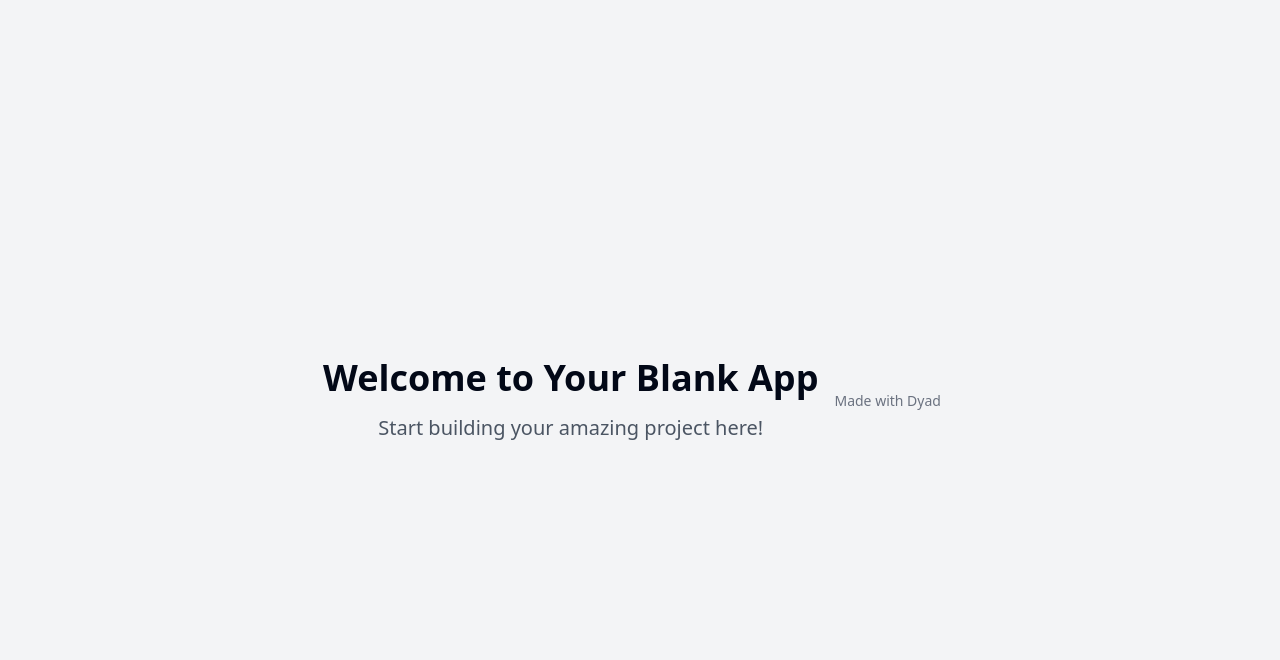
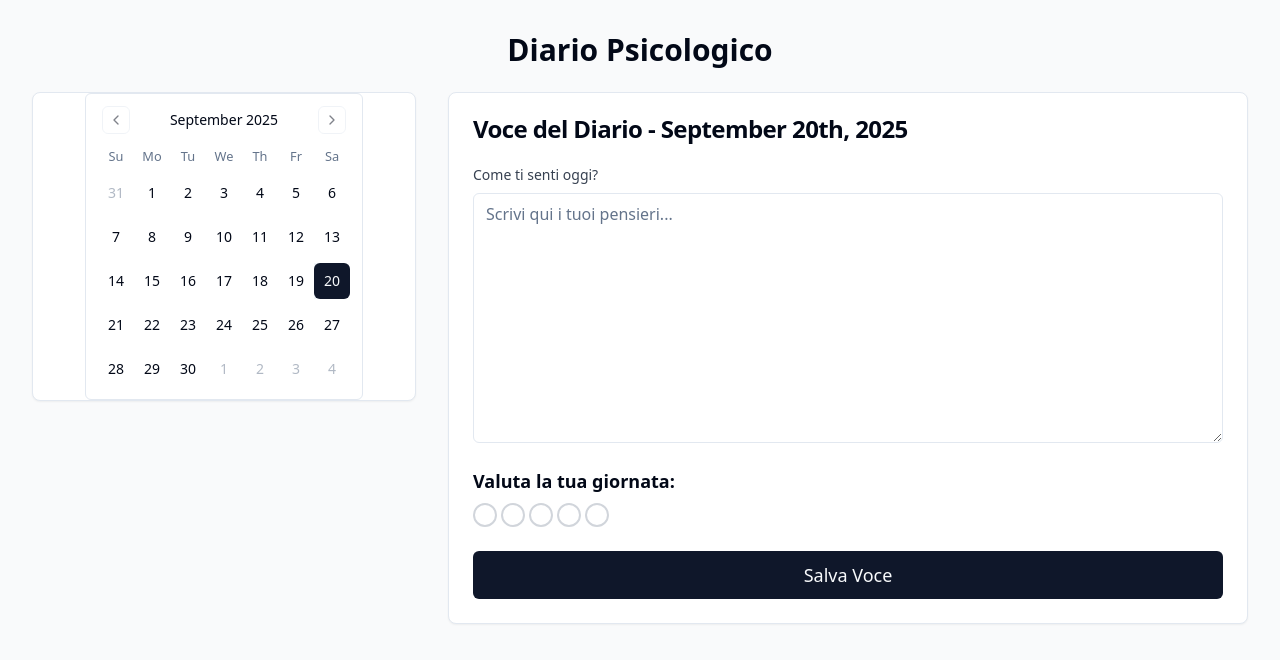
Before and after one commit to Razdnut/audiodiary, a React (Vite) app: page / in a window 1280 px wide. Shown: the top 660 px of the page. Built offline with nearby package versions, Linux system fonts and the light colour scheme.

Commit message:
[dyad] Sostituita la pagina vuota con l'app del diario funzionante. - wrote 5 file(s), deleted 3 file(s), added date-fns, react-day-picker package(s)

```diff
--- a/src/components/ui/calendar.tsx
+++ b/src/components/ui/calendar.tsx
@@ -1,56 +1,64 @@
-// This would be a simplified calendar component for date selection
-// For a production app, you might want to use a more complete library
-import React from 'react';
+"use client"
 
-interface CalendarProps {
-  selected: Date;
-  onSelect: (date: Date) => void;
-  mode?: 'single' | 'range';
+import * as React from "react"
+import { ChevronLeft, ChevronRight } from "lucide-react"
+import { DayPicker } from "react-day-picker"
+
+import { cn } from "@/lib/utils"
+import { buttonVariants } from "@/components/ui/button"
+
+export type CalendarProps = React.ComponentProps<typeof DayPicker>
+
+function Calendar({
+  className,
+  classNames,
+  showOutsideDays = true,
+  ...props
+}: CalendarProps) {
+  return (
+    <DayPicker
+      showOutsideDays={showOutsideDays}
+      className={cn("p-3", className)}
+      classNames={{
+        months: "flex flex-col sm:flex-row space-y-4 sm:space-x-4 sm:space-y-0",
+        month: "space-y-4",
+        caption: "flex justify-center pt-1 relative items-center",
+        caption_label: "text-sm font-medium",
+        nav: "space-x-1 flex items-center",
+        nav_button: cn(
+          buttonVariants({ variant: "outline" }),
+          "h-7 w-7 bg-transparent p-0 opacity-50 hover:opacity-100"
+        ),
+        nav_button_previous: "absolute left-1",
+        nav_button_next: "absolute right-1",
+        table: "w-full border-collapse space-y-1",
+        head_row: "flex",
+        head_cell:
+          "text-muted-foreground rounded-md w-9 font-normal text-[0.8rem]",
+        row: "flex w-full mt-2",
+        cell: "h-9 w-9 text-center text-sm p-0 relative [&:has([aria-selected])]:bg-accent first:[&:has([aria-selected])]:rounded-l-md last:[&:has([aria-selected])]:rounded-r-md focus-within:relative focus-within:z-20",
+        day: cn(
+          buttonVariants({ variant: "ghost" }),
+          "h-9 w-9 p-0 font-normal aria-selected:opacity-100"
+        ),
+        day_selected:
+          "bg-primary text-primary-foreground hover:bg-primary hover:text-primary-foreground focus:bg-primary focus:text-primary-foreground",
+        day_today: "bg-accent text-accent-foreground",
+        day_outside: "text-muted-foreground opacity-50",
+        day_disabled: "text-muted-foreground opacity-50",
+        day_range_middle:
+          "aria-selected:bg-accent aria-selected:text-accent-foreground",
+        day_hidden: "invisible",
+        ...classNames,
+      }}
+      components={{
+        IconLeft: ({ ...props }) => <ChevronLeft className="h-4 w-4" />,
+        IconRight: ({ ...props }) => <ChevronRight className="h-4 w-4" />,
+      }}
+      {...props}
+    />
+  )
 }
+Calendar.displayName = "Calendar"
 
-const Calendar: React.FC<CalendarProps> = ({
-  selected,
-  onSelect,
-  mode = 'single'
-}) => {
-  const today = new Date();
-  const month = today.getMonth();
-  const year = today.getFullYear();
-
-  const daysInMonth = new Date(year, month + 1, 0).getDate();
-  const firstDay = new Date(year, month, 1).getDay();
-
-  return (
-    <div className="grid grid-cols-7 gap-1">
-      {['Sun', 'Mon', 'Tue', 'Wed', 'Thu', 'Fri', 'Sat'].map(day => (
-        <div key={day} className="text-center font-medium">{day}</div>
-      ))}
-
-      {Array.from({ length: firstDay }, (_, index) => (
-        <div key={`empty-${index}`} className="h-8" />
-      ))}
-
-      {Array.from({ length: daysInMonth }, (_, index) => {
-        const day = index + 1;
-        const date = new Date(year, month, day);
-        const isSelected = selected && selected.getDate() === day && selected.getMonth() === month;
-
-        return (
-          <button
-            key={day}
-            onClick={() => onSelect(date)}
-            className={`h-8 w-8 rounded-full flex items-center justify-center ${
-              isSelected
-                ? 'bg-blue-500 text-white'
-                : 'bg-gray-100 hover:bg-gray-200'
-            }`}
-          >
-            {day}
-          </button>
-        );
-      })}
-    </div>
-  );
-};
-
-export default Calendar;
+export { Calendar }
--- a/src/pages/DailyJournal.tsx
+++ b/src/pages/DailyJournal.tsx
@@ -2,116 +2,129 @@ import React, { useState, useEffect } from 'react';
 import { Card, CardContent, CardHeader, CardTitle } from '@/components/ui/card';
 import { Button } from '@/components/ui/button';
 import { Textarea } from '@/components/ui/textarea';
-import { Rating } from '@/components/ui/rating';
+import Rating from '@/components/ui/rating';
 import { Calendar } from '@/components/ui/calendar';
-import { format, startOfMonth, endOfMonth, addDays, formatISO } from 'date-fns';
+import { format } from 'date-fns';
 
 interface JournalEntry {
-  id: string;
   date: string; // YYYY-MM-DD
   content: string;
-  rating?: number;
-  createdAt: string;
-  updatedAt: string;
+  rating: number;
 }
 
 const DailyJournal = () => {
-  const [selectedDate, setSelectedDate] = useState<Date>(new Date());
+  const [selectedDate, setSelectedDate] = useState<Date | undefined>(new Date());
   const [entries, setEntries] = useState<{ [key: string]: JournalEntry }>({});
-  const [currentEntry, setCurrentEntry] = useState<Partial<JournalEntry>>({});
-  const [isEditing, setIsEditing] = useState(false);
+  const [currentContent, setCurrentContent] = useState('');
+  const [currentRating, setCurrentRating] = useState(0);
 
   useEffect(() => {
-    // Load entries from localStorage
+    try {
       const savedEntries = localStorage.getItem('journal-entries');
       if (savedEntries) {
         setEntries(JSON.parse(savedEntries));
       }
+    } catch (error) {
+      console.error("Failed to load journal entries from local storage", error);
+    }
   }, []);
 
   useEffect(() => {
-    // Load current entry for selected date
+    if (!selectedDate) return;
     const dateKey = format(selectedDate, 'yyyy-MM-dd');
     const entry = entries[dateKey];
-    setCurrentEntry(entry || { date: dateKey, content: '', rating: undefined });
+    setCurrentContent(entry?.content || '');
+    setCurrentRating(entry?.rating || 0);
   }, [selectedDate, entries]);
 
   const handleSaveEntry = () => {
+    if (!selectedDate) {
+      alert("Please select a date.");
+      return;
+    }
     const dateKey = format(selectedDate, 'yyyy-MM-dd');
-    const newEntry = {
-      ...currentEntry,
+    const newEntry: JournalEntry = {
       date: dateKey,
-      updatedAt: new Date().toISOString()
-    } as JournalEntry;
+      content: currentContent,
+      rating: currentRating,
+    };
 
     const updatedEntries = { ...entries, [dateKey]: newEntry };
     setEntries(updatedEntries);
-    setCurrentEntry(newEntry);
 
-    // Save to localStorage
+    try {
       localStorage.setItem('journal-entries', JSON.stringify(updatedEntries));
+    } catch (error) {
+      console.error("Failed to save journal entry to local storage", error);
+    }
   };
 
-  const handleTextChange = (content: string) => {
-    setCurrentEntry(prev => ({ ...prev, content }));
-  };
-
-  const handleRatingChange = (rating: number) => {
-    setCurrentEntry(prev => ({ ...prev, rating }));
-  };
+  const daysWithEntries = Object.keys(entries).map(dateStr => {
+    const [year, month, day] = dateStr.split('-').map(Number);
+    return new Date(year, month - 1, day);
+  });
 
   return (
-    <div className="container mx-auto p-4">
-      <div className="mb-6">
-        <h1 className="text-2xl font-bold mb-4">Daily Journal</h1>
-        <p>Selected Date: {format(selectedDate, 'yyyy-MM-dd')}</p>
-      </div>
+    <div className="container mx-auto p-4 md:p-8">
+      <h1 className="text-3xl font-bold mb-6 text-center">Diario Psicologico</h1>
 
-      <div className="grid grid-cols-1 md:grid-cols-2 gap-6">
-        <div>
+      <div className="grid grid-cols-1 lg:grid-cols-3 gap-8">
+        <div className="lg:col-span-1">
           <Card>
-            <CardHeader>
-              <CardTitle>Calendar View</CardTitle>
-            </CardHeader>
-            <CardContent>
+            <CardContent className="p-0 flex justify-center">
               <Calendar
                 mode="single"
                 selected={selectedDate}
-                onSelect={(date) => setSelectedDate(date || new Date())}
-                className="border rounded-md"
+                onSelect={setSelectedDate}
+                className="rounded-md border"
+                modifiers={{ hasEntry: daysWithEntries }}
+                modifiersStyles={{ hasEntry: { textDecoration: 'underline', textDecorationColor: '#3b82f6', fontWeight: 'bold' } }}
               />
             </CardContent>
           </Card>
         </div>
 
-        <div>
+        <div className="lg:col-span-2">
           <Card>
             <CardHeader>
-              <CardTitle>Journal Entry</CardTitle>
+              <CardTitle>
+                Voce del Diario - {selectedDate ? format(selectedDate, 'PPP') : 'Seleziona una data'}
+              </CardTitle>
             </CardHeader>
             <CardContent>
+              <div className="space-y-6">
+                <div>
+                  <label htmlFor="journal-content" className="block text-sm font-medium text-gray-700 mb-2">
+                    Come ti senti oggi?
+                  </label>
                   <Textarea
-                placeholder="Write about your day..."
-                value={currentEntry.content || ''}
-                onChange={(e) => handleTextChange(e.target.value)}
-                className="min-h-[200px]"
+                    id="journal-content"
+                    placeholder="Scrivi qui i tuoi pensieri..."
+                    value={currentContent}
+                    onChange={(e) => setCurrentContent(e.target.value)}
+                    className="min-h-[250px] text-base"
+                    disabled={!selectedDate}
                   />
+                </div>
 
-              <div className="mt-4">
-                <h3 className="text-lg font-semibold mb-2">Rate your day:</h3>
+                <div>
+                  <h3 className="text-lg font-semibold mb-2">Valuta la tua giornata:</h3>
                   <Rating
-                  value={currentEntry.rating || 0}
-                  onValueChange={handleRatingChange}
+                    value={currentRating}
+                    onValueChange={setCurrentRating}
                     max={5}
+                    size="lg"
                   />
                 </div>
 
                 <Button
                   onClick={handleSaveEntry}
-                className="mt-4 w-full"
+                  className="w-full text-lg py-6"
+                  disabled={!selectedDate}
                 >
-                Save Entry
+                  Salva Voce
                 </Button>
+              </div>
             </CardContent>
           </Card>
         </div>
--- a/src/pages/Index.tsx
+++ b/src/pages/Index.tsx
@@ -1,19 +1,9 @@
-// Update this page (the content is just a fallback if you fail to update the page)
+import DailyJournal from "./DailyJournal";
 
-import { MadeWithDyad } from "@/components/made-with-dyad";
-
-const Index = () => {
+export default function Index() {
   return (
-    <div className="min-h-screen flex items-center justify-center bg-gray-100">
-      <div className="text-center">
-        <h1 className="text-4xl font-bold mb-4">Welcome to Your Blank App</h1>
-        <p className="text-xl text-gray-600">
-          Start building your amazing project here!
-        </p>
-      </div>
-      <MadeWithDyad />
-    </div>
+    <main className="bg-gray-50 min-h-screen">
+      <DailyJournal />
+    </main>
   );
-};
-
-export default Index;
+}
--- a/src/routes/index.tsx
+++ /dev/null
@@ -1,13 +0,0 @@
-import React from 'react';
-import DailyJournal from '../pages/DailyJournal';
-
-const HomePage = () => {
-  return (
-    <div className="container mx-auto p-4">
-      <h1 className="text-3xl font-bold mb-6 text-center">Personal Journal</h1>
-      <DailyJournal />
-    </div>
-  );
-};
-
-export default HomePage;
```
Also changed, not shown: src/components/JournalCalendar.tsx (deleted, +0 -70 lines), src/hooks/useLocalStorage.ts (deleted, +0 -25 lines), 1 other file (tests, documents, lock files or other folders). Lines whose indentation alone changed are shown as unchanged.
